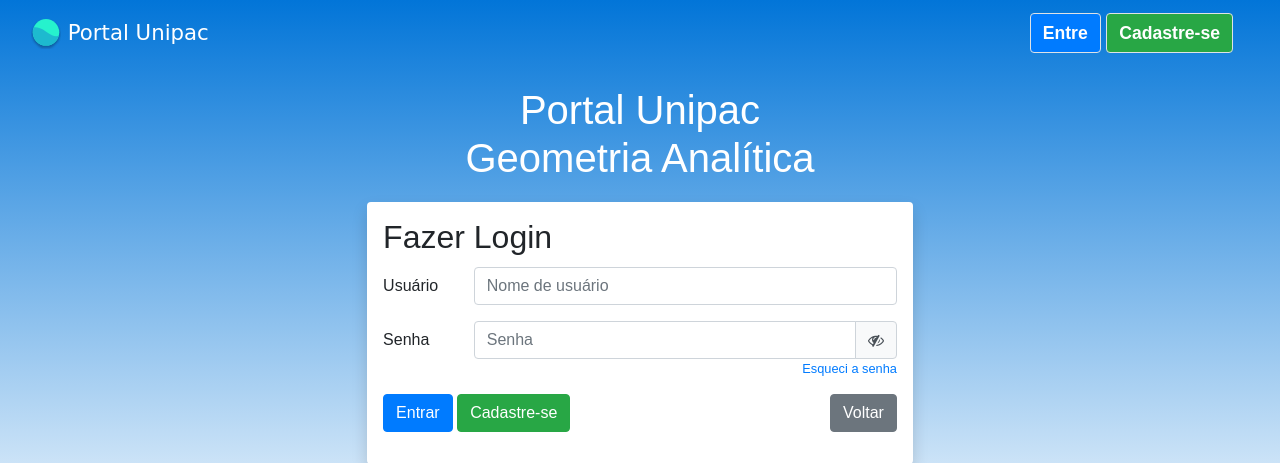
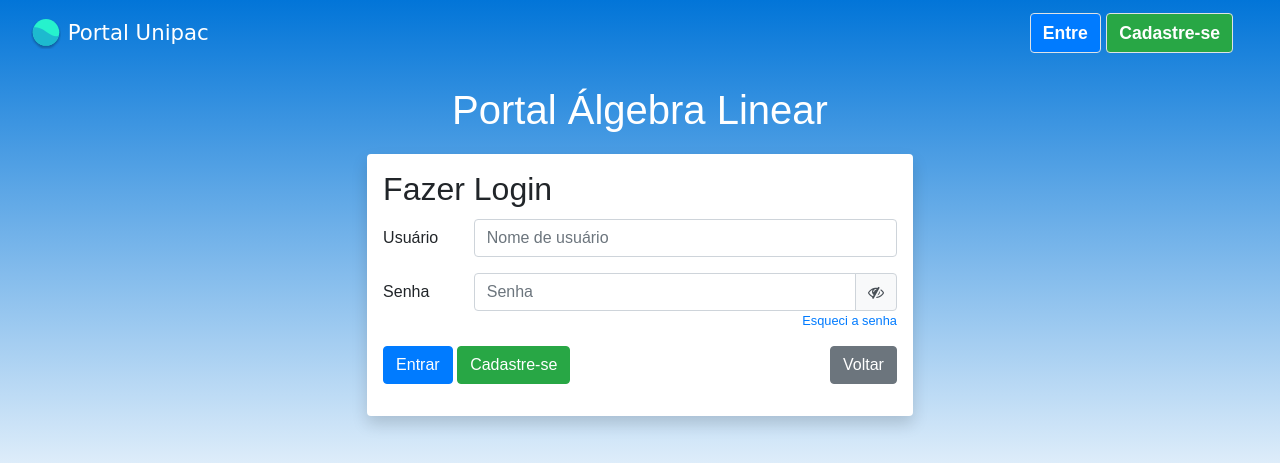
Before and after one commit to hemilioaraujo/portal_ensino, a Django app: page /usuarios/login/ in a window 1280 px wide. Shown: the top 463 px of the page. Run offline with Django 3.2, Linux system fonts and the light colour scheme; parts of the project's set-up code (start-up, migrations or seed data) failed here and were passed over; some libraries are stand-ins or nearby versions; some web fonts are replaced.

Commit message:
corrigido a disciplina na pagina de login

```diff
--- a/templates/registration/login.html
+++ b/templates/registration/login.html
@@ -5,7 +5,7 @@
 {% block main %}
 
     <header>
-        <h1>Portal Unipac<br>Geometria Analítica</h1>
+        <h1>Portal Álgebra Linear</h1>
     </header>
     <section class="row">
         <div class="col">
```
